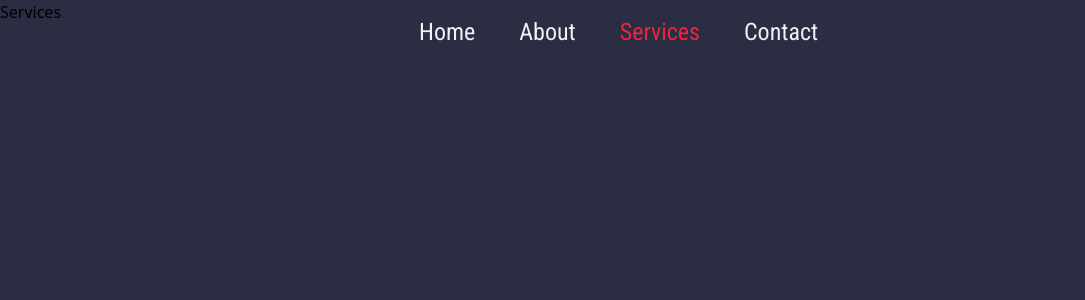
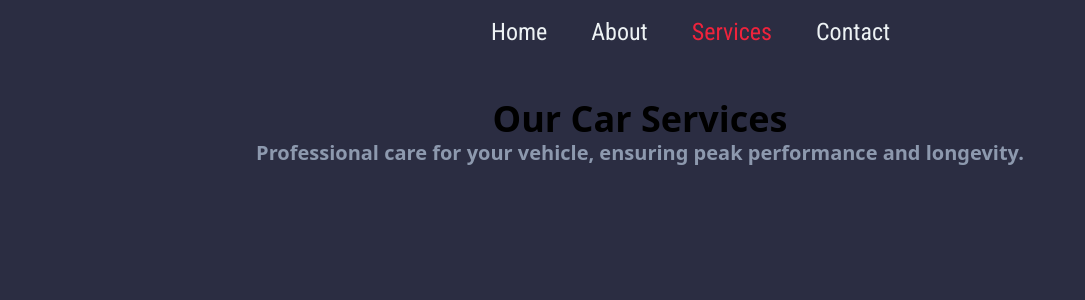
Before and after one commit to DATBOI-MAYANK/Mahindra-BE-Series-Designed-to-Amaze, a React (Vite) app: page /services in a window 1280 px wide. Shown: the top 300 px of the page, without its empty margins (0-1085 px from the left). Built offline with nearby package versions, Linux system fonts and the light colour scheme; what tailwindcss-motion would draw is missing.

Commit message:
Enhance animations and layout in App, Header, and Services components

```diff
--- a/src/App.jsx
+++ b/src/App.jsx
@@ -24,12 +24,12 @@ function App() {
   return (
     <>
       <div className="w-full absolute inset-0">
-        <div className="absolute top-96 left-48 text-white motion-translate-x-in-[0%] motion-translate-y-in-[90%] motion-blur-in-[20px] motion-duration-[0.99s]/blur">
+        <div className="absolute top-96 left-48 text-white motion-scale-in-[0.5] motion-translate-x-in-[2%] motion-translate-y-in-[86%] motion-blur-in-[20px] motion-ease-spring-bouncy">
           <h1 className="text-8xl font-serif2">Mahindra</h1>
           <h2 className="text-5xl font-serif">BE-6</h2>
         </div>
         <div className="absolute text-white left-3/4 top-3/4 z-20">
-          <button className="group bg-white text-black font-serif text-2xl px-6 py-3 rounded-lg flex items-center space-x-2 transform transition-transform duration-300 hover:scale-110 hover:motion-preset-wobble motion-duration-2000 ">
+          <button className="group bg-white text-black font-serif text-2xl px-6 py-3 rounded-lg flex items-center space-x-2  motion-scale-in-[0.5] motion-translate-x-in-[2%] motion-translate-y-in-[86%] motion-blur-in-[20px] motion-ease-spring-bouncy transform transition-transform duration-500 ease-in-out hover:scale-110  ">
             <NavLink to="/discover">Discover More</NavLink>
             <img src={ArrowRight} alt=""/>
           </button>
--- a/src/components/Header/Header.jsx
+++ b/src/components/Header/Header.jsx
@@ -3,14 +3,14 @@ import { NavLink } from "react-router-dom";
 
 function Header() {
   return (
-    <nav className="flex mx-5 mt-4  absolute text-[#EDF2F4] z-10">
-      <ul className="flex left-full relative space-x-11 font-serif text-2xl">
+    <nav className=" mx-5 mt-4  absolute text-[#EDF2F4] z-10">
+      <ul className="flex ml-9 left-full relative space-x-11 font-serif text-2xl motion-scale-in-[0.5] motion-translate-x-in-[1%] motion-translate-y-in-[-75%] motion-blur-in-[20px] motion-ease-spring-bouncy">
         <li className="hover:underline">
           <NavLink
             to="/"
             className={({ isActive }) =>
               `${
-                isActive ? "text-[#EF233C]" : "text-[#EDF2F4]"
+                isActive ? "text-[#EF233C]  motion-scale-in-[0.5] motion-translate-x-in-[1%] motion-translate-y-in-[-75%] motion-blur-in-[20px] motion-ease-spring-bouncy" : "text-[#EDF2F4]"
               } hover:text-[#EF233C] `
             }
           >
@@ -22,7 +22,7 @@ function Header() {
             to="/about"
             className={({ isActive }) =>
               `${
-                isActive ? "text-[#EF233C]" : "text-[#EDF2F4]"
+                isActive ? "text-[#EF233C]  motion-scale-in-[0.5] motion-translate-x-in-[1%] motion-translate-y-in-[-75%] motion-blur-in-[20px] motion-ease-spring-bouncy " : "text-[#EDF2F4]"
               } hover:text-[#EF233C] `
             }
           >
@@ -34,7 +34,7 @@ function Header() {
             to="/services"
             className={({ isActive }) =>
               `${
-                isActive ? "text-[#EF233C]" : "text-[#EDF2F4]"
+                isActive ? "text-[#EF233C]  motion-scale-in-[0.5] motion-translate-x-in-[1%] motion-translate-y-in-[-75%] motion-blur-in-[20px] motion-ease-spring-bouncy" : "text-[#EDF2F4]"
               } hover:text-[#EF233C] `
             }
           >
@@ -46,7 +46,7 @@ function Header() {
             to="/contact"
             className={({ isActive }) =>
               `${
-                isActive ? "text-[#EF233C]" : "text-[#EDF2F4]"
+                isActive ? "text-[#EF233C]  motion-scale-in-[0.5] motion-translate-x-in-[1%] motion-translate-y-in-[-75%] motion-blur-in-[20px] motion-ease-spring-bouncy" : "text-[#EDF2F4]"
               } hover:text-[#EF233C] `
             }
           >
--- a/src/components/Services/Services.jsx
+++ b/src/components/Services/Services.jsx
@@ -1,9 +1,17 @@
-import React from 'react'
+import React from "react";
 
 function Services() {
   return (
-    <div className='bg-[#2B2D42] h-screen w-full '>Services</div>
-  )
+    <div className="bg-[#2B2D42] h-screen w-full ">
+      <div class="Title" className=" flex flex-col items-center justify-center h-1/3 motion-scale-in-[0.5] motion-translate-x-in-[0%] motion-translate-y-in-[100%] motion-blur-in-[20px] motion-linear">
+        <h1 className="font-bold text-4xl" >Our Car Services</h1>
+        <p className="font-semibold text-xl text-[#8D99AE]" >
+          Professional care for your vehicle, ensuring peak performance and
+          longevity.
+        </p>
+      </div>
+    </div>
+  );
 }
 
-export default Services
+export default Services;
```
